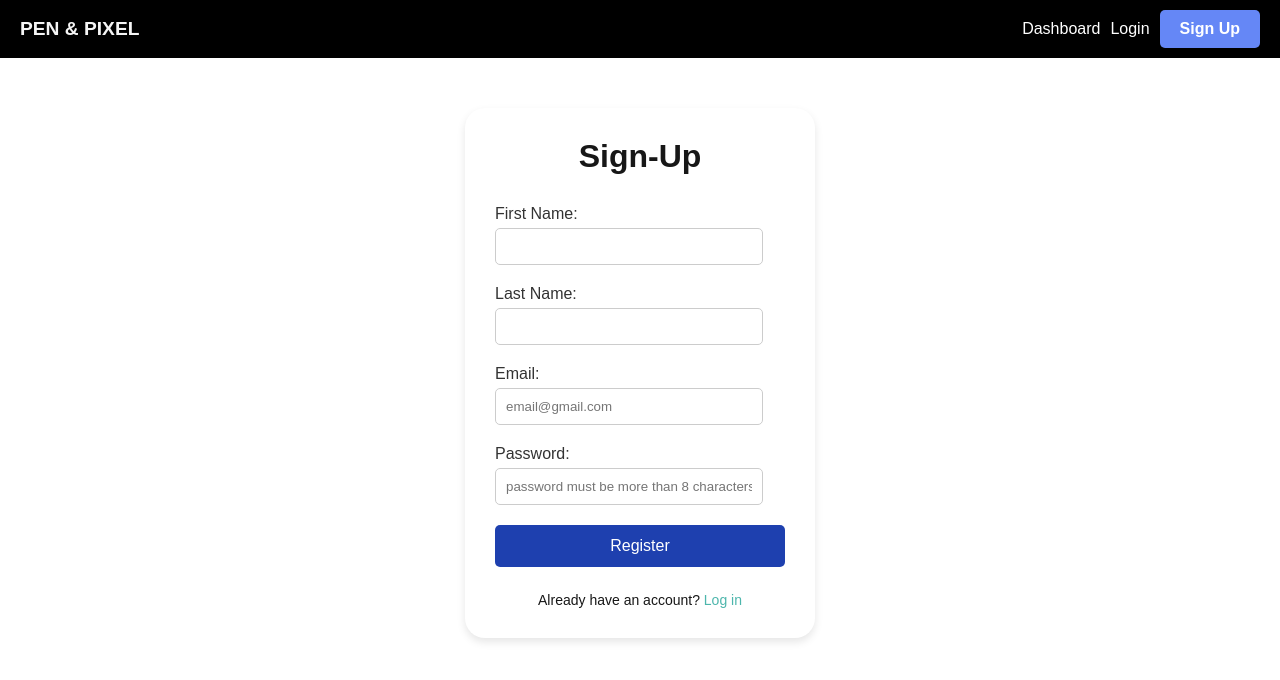
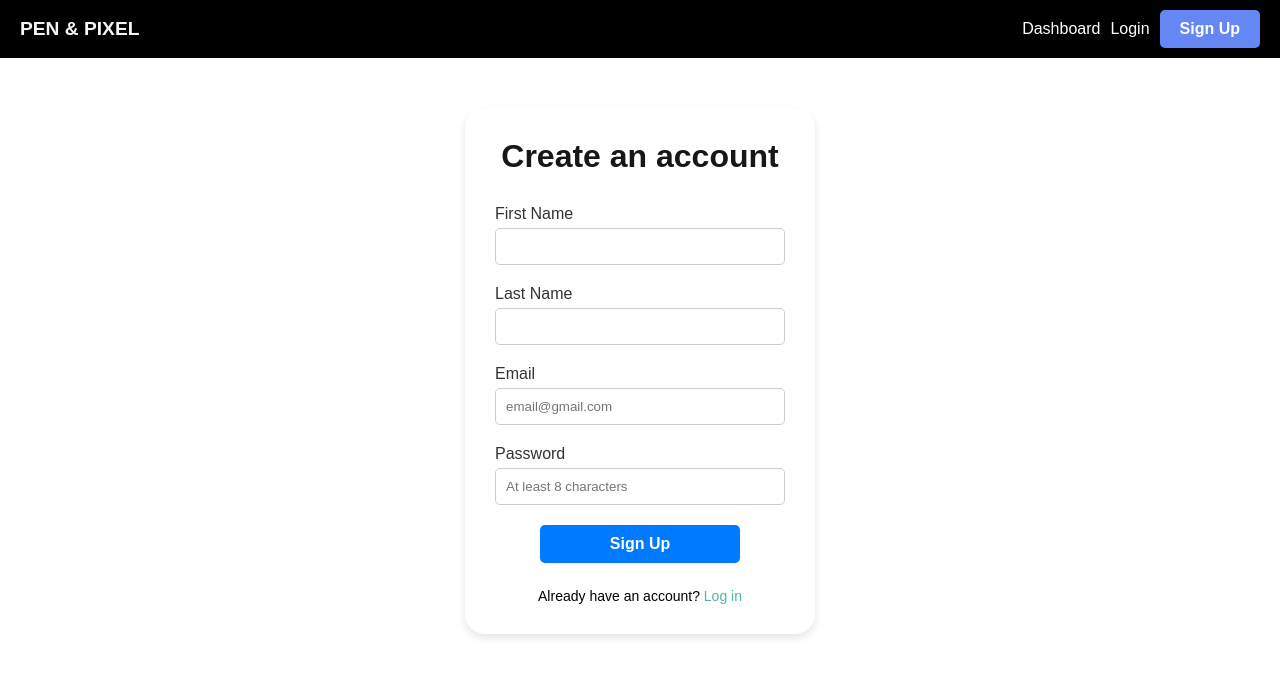
Before and after one commit to Enebeli/phase-2-webapp, a Next.js app: page /register in a window 1280 px wide. Shown: the top 680 px of the page. Built offline with nearby package versions, Linux system fonts and the light colour scheme.

Commit message:
addded the reusable components (input field, form container, and button) for the sign up page.
Deleted the register css as we've integrated those in our reusable components

```diff
--- a/app/register/page.jsx
+++ b/app/register/page.jsx
@@ -1,7 +1,10 @@
 "use client";
 
 import { useState } from "react";
-import "./register.css";
+import Button from "../components/Button";
+import InputField from "../components/InputField";
+import ErrorMessage from "../components/ErrorMessage";
+import FormContainer from "../components/FormContainer";
 
 export default function RegisterPage() {
   const [email, setEmail] = useState("");
@@ -46,61 +49,16 @@ export default function RegisterPage() {
   };
 
   return (
-      <div className="register-container">
-      <h1>Sign-Up</h1>
-      <form onSubmit={handleSubmit} className="login-form">
-        <div className="input-group">
-          <label htmlFor="firstName">First Name:</label>
-          <input
-            type="text"
-            id="firstName"
-            name="firstName"
-            value={firstName}
-            onChange={(e) => setFirstName(e.target.value)}
-            required
-          />
-        </div>
-        <div className="input-group">
-          <label htmlFor="lastName">Last Name:</label>
-          <input
-            type="text"
-            id="lastName"
-            name="lastName"
-            value={lastName}
-            onChange={(e) => setLastName(e.target.value)}
-            required
-          />
-        </div>
-        <div className="input-group">
-          <label htmlFor="email">Email:</label>
-          <input
-            type="email"
-            id="email"
-            name="email"
-            placeholder="email@gmail.com"
-            value={email}
-            onChange={(e) => setEmail(e.target.value)}
-            required
-          />
-        </div>
-        <div className="input-group">
-          <label htmlFor="password">Password:</label>
-          <input
-            type="password"
-            id="password"
-            name="password"
-            placeholder="password must be more than 8 characters"
-            value={password}
-            onChange={(e) => setPassword(e.target.value)}
-            required
-          />
-          {passwordError && <p className="error-message">{passwordError}</p>}
-        </div>
-        <button type="submit" className="login-button">
-          Register
-        </button>
-      </form>
-      <p className="login-link">Already have an account? <a href="/login">Log in</a></p>
-      </div>
+    <FormContainer title="Create an account">
+    <form onSubmit={handleSubmit} className="login-form">
+      <InputField label="First Name" type="text" name="firstName" value={firstName} onChange={(e) => setFirstName(e.target.value)} required />
+      <InputField label="Last Name" type="text" name="lastName" value={lastName} onChange={(e) => setLastName(e.target.value)} required />
+      <InputField label="Email" type="email" name="email" value={email} onChange={(e) => setEmail(e.target.value)} placeholder="email@gmail.com" required />
+      <InputField label="Password" type="password" name="password" value={password} onChange={(e) => setPassword(e.target.value)} placeholder="At least 8 characters" required />
+      <ErrorMessage message={passwordError} />
+      <Button type="submit" variant="primary">Sign Up</Button>
+    </form>
+    <p className="login-link">Already have an account? <a href="/login">Log in</a></p>
+  </FormContainer>
   );
 }
--- a/app/register/register.css
+++ /dev/null
@@ -1,76 +0,0 @@
-.register-container {
-  width: 350px;
-  padding: 30px;
-  background-color: white;
-  border-radius: 20px;
-  box-shadow: 0 4px 8px rgba(0, 0, 0, 0.1);
-  text-align: center;
-  margin: 50px auto;
-}
-
-.register-container h1 {
-  text-align: center;
-  margin-bottom: 30px;
-}
-
-.login-form {
-  display: flex;
-  flex-direction: column;
-}
-
-.input-group {
-  margin-bottom: 20px;
-  text-align: left;
-}
-
-.input-group label {
-  display: block;
-  margin-bottom: 5px;
-  color: #333;
-}
-
-.input-group input {
-  width: calc(100% - 22px);
-  padding: 10px;
-  border: 1px solid #ccc;
-  border-radius: 5px;
-  box-sizing: border-box;
-  background-color: #ffffff;
-  color: rgb(0, 0, 0);
-}
-
-.login-button {
-  background-color:#1e40af;
-  color: white;
-  padding: 12px 20px;
-  border: none;
-  border-radius: 5px;
-  cursor: pointer;
-  width: 100%;
-  font-size: 16px;
-}
-
-.login-button:hover {
-  background-color: #0f215c;
-}
-
-.login-link {
-  margin-top: 25px;
-  font-size: 14px;
-}
-
-.login-link a {
-  color: #4DB6AC;
-  text-decoration: none;
-}
-
-.login-link a:hover {
-  text-decoration: underline;
-}
-
-.error-message {
-  color: red;
-  font-size: 12px;
-  margin-top: 5px;
-  text-align: left;
-}
```
